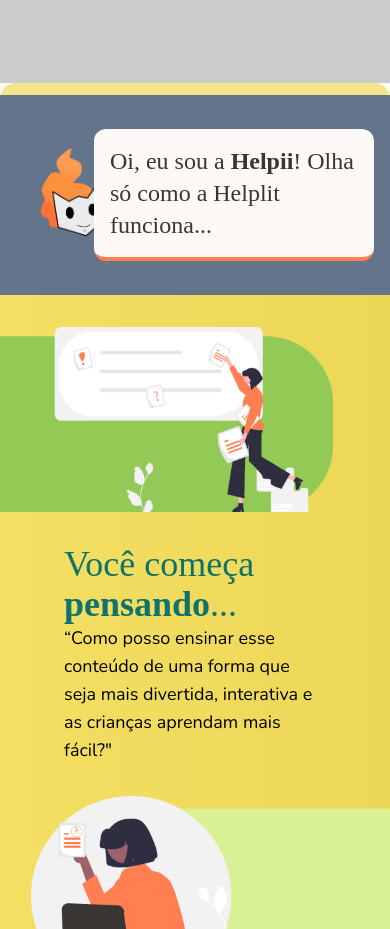
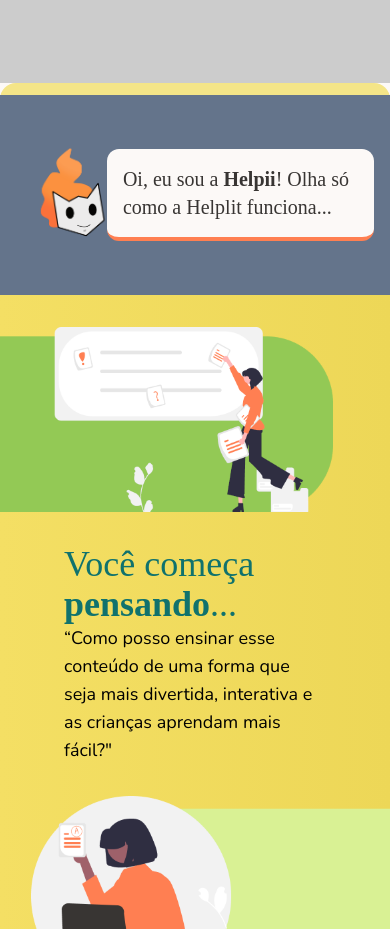
Before and after one commit to helpii/helplit.com, a React (Vite) app: page / in a window 390 px wide. Shown: the part 860-1789 px from the top of the page. Built offline with nearby package versions, Linux system fonts and the light colour scheme; a web font is replaced by a local one.

Commit message:
leftovers

```diff
--- a/src/components/Home/index.tsx
+++ b/src/components/Home/index.tsx
@@ -48,7 +48,11 @@
           <InstructionsStep type="notice">
             <div className="flex flex-row items-center bg-slate-500 w-full justify-center">
               <div className="bg-helpii_talk w-[200px] h-[200px] bg-cover"></div>
-              <p className="bg-NUDE border-b-4  text-2xl border-CORAL text-COAL font-TITULO rounded-xl p-4 items-center justify-center mr-4">
+              <p
+                className="bg-NUDE border-b-4   border-CORAL text-COAL font-TITULO rounded-xl p-4 items-center justify-center mr-4
+              text-xl
+              sm:text-2xl"
+              >
                 Oi, eu sou a <strong>Helpii</strong>! Olha só como a Helplit
                 funciona...
               </p>
```
